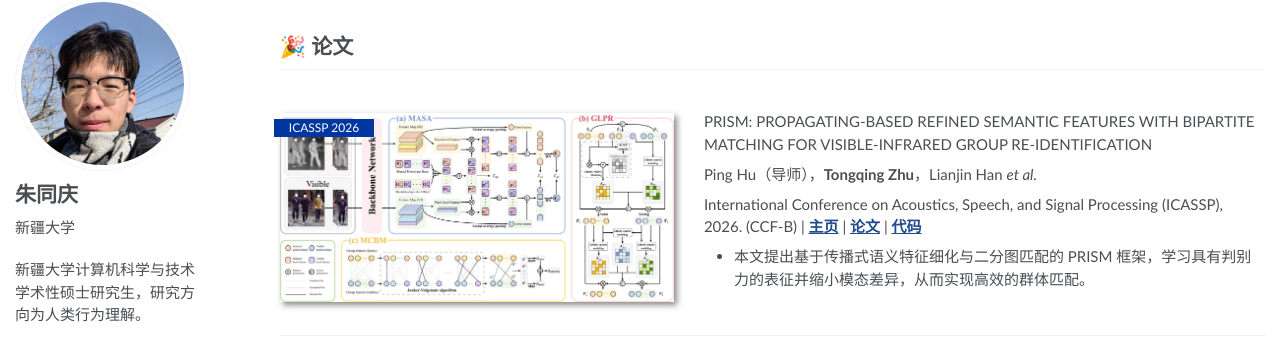
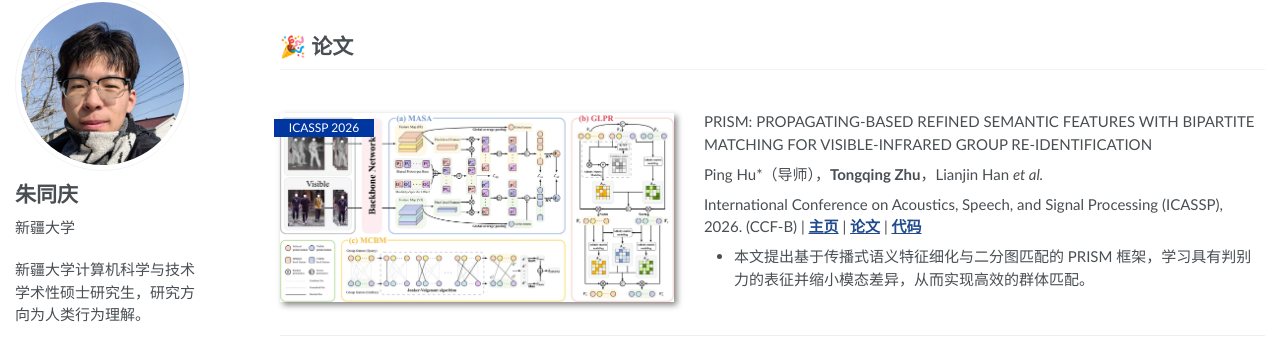
Before and after one commit to Ztqing/ztqing.github.io, a Jekyll site: the page built from _pages/about-zh.md, in a window 1280 px wide and 900 px high, scrolled down 488 px. Shown: the part 95-437 px from the top of the window. Built offline with Jekyll 4.4.1, drawn with Linux system fonts in a browser that asks for light colours.

```diff
--- a/_data/publications.yml
+++ b/_data/publications.yml
@@ -9,7 +9,7 @@
   image_alt_zh: "PRISM 框架概览"
   title: "PRISM: PROPAGATING-BASED REFINED SEMANTIC FEATURES WITH BIPARTITE MATCHING FOR VISIBLE-INFRARED GROUP RE-IDENTIFICATION"
   authors_en: "Ping Hu* (supervisor), **Tongqing Zhu**, Lianjin Han *et al.*"
-  authors_zh: "Ping Hu（导师），**Tongqing Zhu**，Lianjin Han *et al.*"
+  authors_zh: "Ping Hu\\*（导师），**Tongqing Zhu**，Lianjin Han *et al.*"
   venue_en: 'International Conference on Acoustics, Speech, and Signal Processing (ICASSP), 2026. (CCF-B) \| [**Project**](https://icassp-prism.github.io) \| [**Paper**](https://ieeexplore.ieee.org/document/11462296) \| [**Code**](https://github.com/icassp-prism/ICASSP2026-PRISM)'
   venue_zh: 'International Conference on Acoustics, Speech, and Signal Processing (ICASSP), 2026. (CCF-B) \| [**主页**](https://icassp-prism.github.io) \| [**论文**](https://ieeexplore.ieee.org/document/11462296) \| [**代码**](https://github.com/icassp-prism/ICASSP2026-PRISM)'
   summary_en: "This work proposes a Propagating-based Refined Semantic Features with Bipartite Matching (PRISM) framework, which learns discriminative representations and bridges the modality gap to enable efficient group matching."
```
